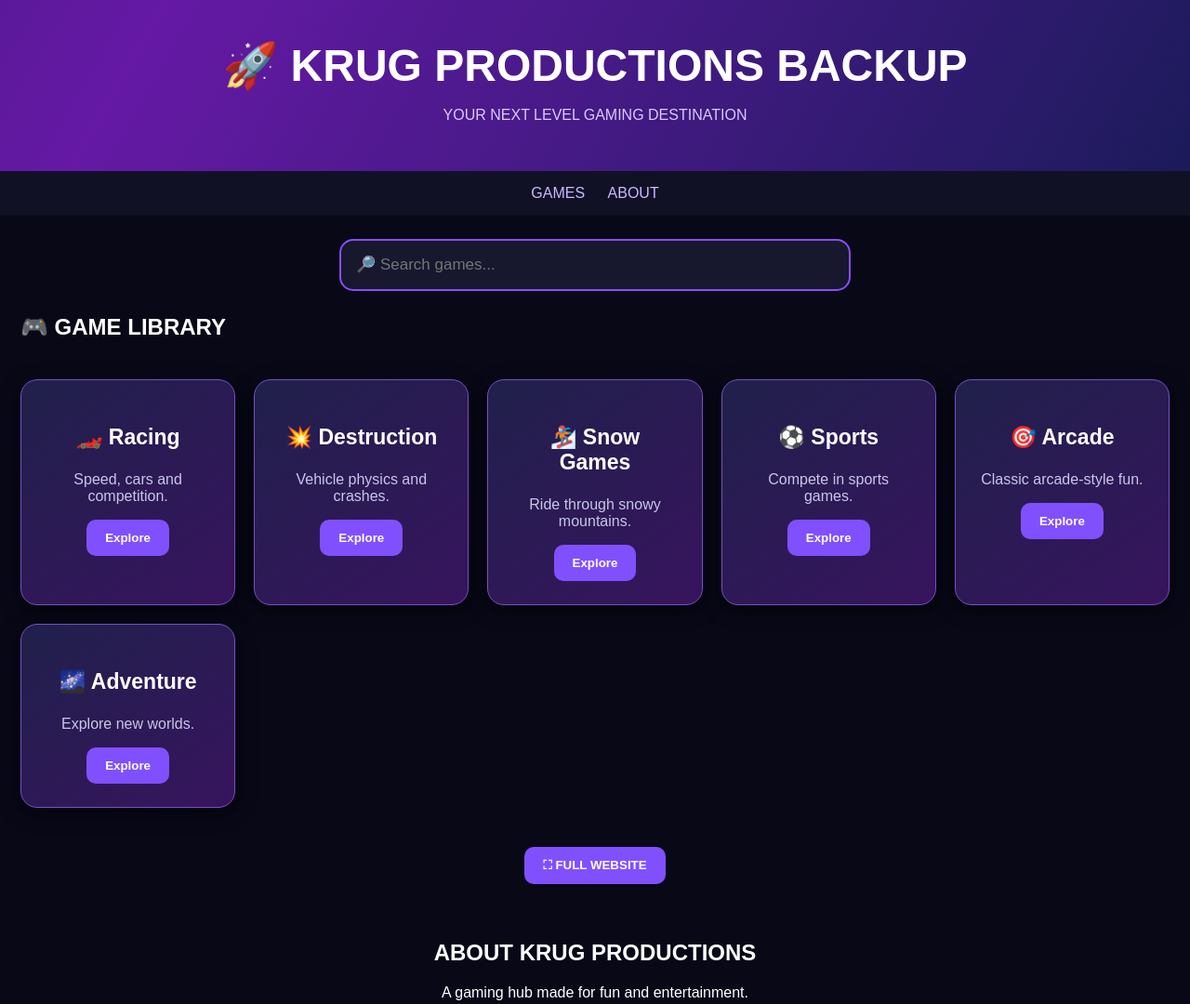
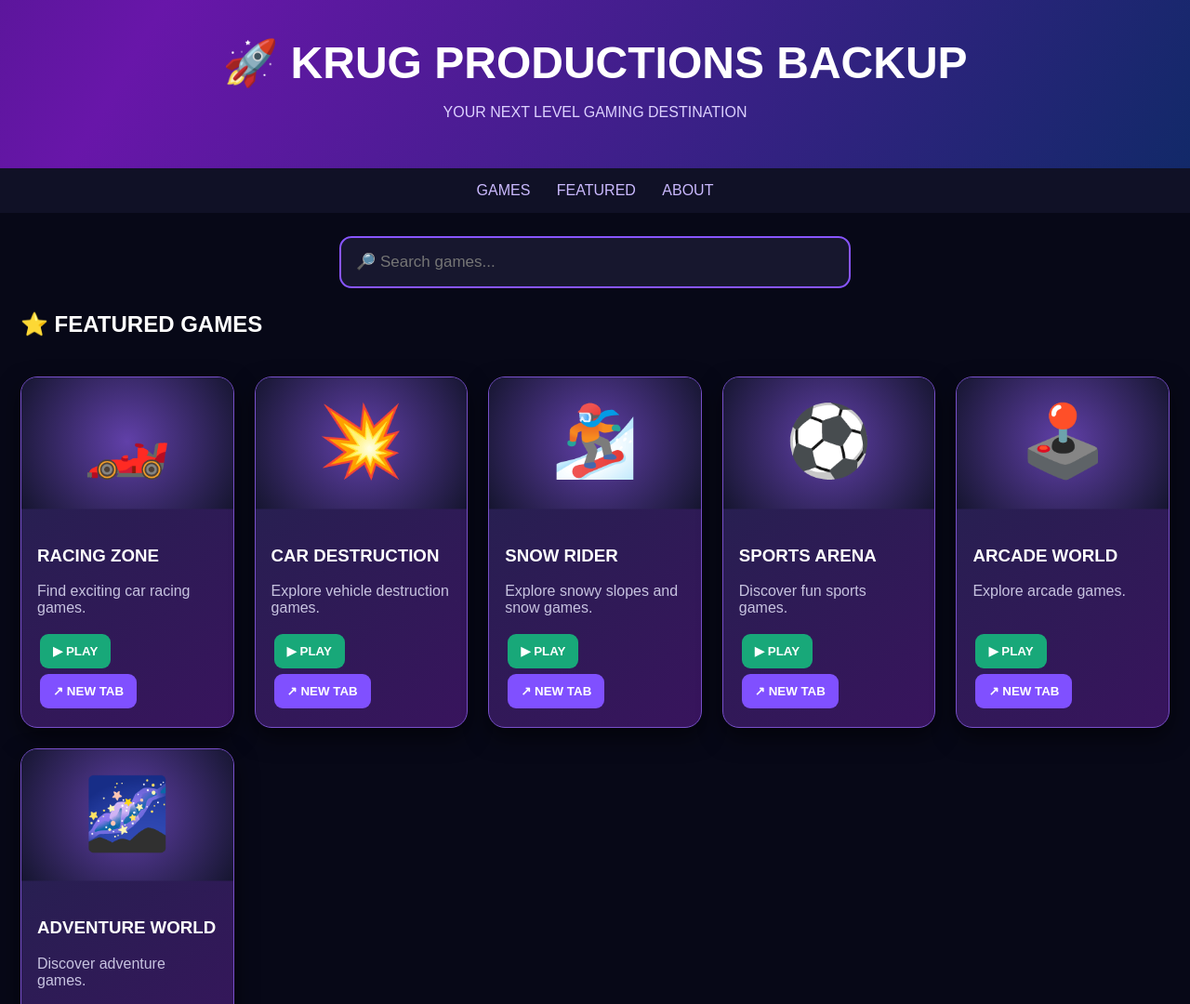
Before and after one commit to judgejackson-maker/KRUG-PRODUCTIONS-BACKUP, a plain HTML site: page index.html in a window 1280 px wide. Shown: the top 1080 px of the page at 93% size. Drawn offline with Linux system fonts and the light colour scheme.

Commit message:
Update index.html

```diff
--- a/index.html
+++ b/index.html
@@ -7,59 +7,28 @@
 <title>KRUG PRODUCTIONS BACKUP</title>
 <style>
 *{box-sizing:border-box}
-body{
- margin:0;background:#080817;color:white;
- font-family:Arial,sans-serif;
-}
-header{
- padding:35px 15px;text-align:center;
- background:linear-gradient(120deg,#15154b,#6519a5,#111b50);
- background-size:200% 200%;
- animation:glow 8s infinite alternate;
-}
-@keyframes glow{
- from{background-position:0%}
- to{background-position:100%}
-}
-h1{font-size:clamp(27px,5vw,48px);margin:8px}
-header p{color:#d9caff}
-nav{padding:15px;text-align:center;background:#111126}
-nav a{color:#cbbaff;margin:10px;text-decoration:none}
-.search{
- display:block;width:85%;max-width:550px;
- margin:25px auto;padding:16px;
- border-radius:15px;border:2px solid #874dff;
- background:#17172e;color:white;font-size:17px;
-}
-h2.section{padding:0 22px}
-.games{
- display:grid;grid-template-columns:repeat(auto-fit,minmax(190px,1fr));
- gap:20px;padding:22px;
-}
-.game{
- background:linear-gradient(145deg,#20204b,#37145e);
- border:1px solid #7650c9;border-radius:18px;
- padding:25px;text-align:center;
- transition:.25s;box-shadow:0 5px 20px #0008;
-}
-.game:hover{transform:translateY(-8px) scale(1.02)}
-.game h3{font-size:23px}
-.game p{color:#c9c6e8}
-button{
- background:#8050ff;color:white;border:0;
- padding:12px 20px;border-radius:10px;
- font-weight:bold;cursor:pointer;
-}
-button:hover{background:#a477ff}
-#viewer{
- display:none;margin:20px;padding:15px;
- background:#17172e;border-radius:15px;
-}
-iframe{
- width:100%;height:65vh;border:0;
- background:#080817;border-radius:10px;
-}
-footer{text-align:center;padding:30px;color:#999}
+body{margin:0;background:#070817;color:white;font-family:Arial,sans-serif}
+header{text-align:center;padding:35px 15px;background:linear-gradient(120deg,#11154b,#6816a9,#092b62);background-size:200%;animation:bg 8s infinite alternate}
+@keyframes bg{to{background-position:100%}}
+h1{font-size:clamp(28px,5vw,48px);margin:5px}
+header p{color:#ddd2ff}
+nav{text-align:center;padding:15px;background:#101126}
+nav a{color:#cbbaff;text-decoration:none;margin:12px}
+.search{display:block;width:85%;max-width:550px;margin:25px auto;padding:16px;border:2px solid #8855ff;border-radius:13px;background:#17172e;color:white;font-size:17px}
+h2{padding-left:22px}
+.games{display:grid;grid-template-columns:repeat(auto-fit,minmax(220px,1fr));gap:22px;padding:22px}
+.card{background:linear-gradient(145deg,#22234d,#38145d);border:1px solid #7850ca;border-radius:18px;overflow:hidden;transition:.3s;box-shadow:0 10px 25px #0008}
+.card:hover{transform:perspective(700px) rotateY(-4deg) translateY(-8px);box-shadow:0 15px 35px #6633ff66}
+.art{height:145px;display:grid;place-items:center;font-size:75px;background:radial-gradient(circle,#6140a9,#15152f);animation:float 4s infinite ease-in-out}
+@keyframes float{50%{transform:translateY(-7px)}}
+.info{padding:17px}
+.info p{color:#c7c3e0;min-height:36px}
+button{border:0;border-radius:9px;padding:11px 14px;background:#8050ff;color:white;font-weight:bold;cursor:pointer;margin:3px}
+button:hover{background:#a47cff}
+.play{background:#18a879}
+#player{display:none;margin:20px;padding:15px;background:#17172e;border-radius:16px}
+#frame{width:100%;height:65vh;background:#080817;border:0;border-radius:12px}
+footer{text-align:center;padding:30px;color:#aaa}
 </style>
 </head>
 <body>
@@ -67,97 +36,108 @@ footer{text-align:center;padding:30px;color:#999}
 <h1>🚀 KRUG PRODUCTIONS BACKUP</h1>
 <p>YOUR NEXT LEVEL GAMING DESTINATION</p>
 </header>
-
 <nav>
 <a href="#games">GAMES</a>
+<a href="#featured">FEATURED</a>
 <a href="#about">ABOUT</a>
 </nav>
 
-<input class="search" id="search"
-placeholder="🔎 Search games..."
-oninput="filterGames()">
+<input class="search" id="search" placeholder="🔎 Search games..." oninput="filterGames()">
 
-<h2 class="section" id="games">🎮 GAME LIBRARY</h2>
-
+<h2 id="featured">⭐ FEATURED GAMES</h2>
 <div class="games" id="library">
 
-<div class="game">
-<h3>🏎️ Racing</h3>
-<p>Speed, cars and competition.</p>
-<button onclick="searchGame('Racing games')">Explore</button>
-</div>
+<div class="card" data-name="racing car driving">
+<div class="art">🏎️</div>
+<div class="info">
+<h3>RACING ZONE</h3>
+<p>Find exciting car racing games.</p>
+<button class="play" onclick="openGame('https://www.crazygames.com/t/racing')">▶ PLAY</button>
+<button onclick="newTab('https://www.crazygames.com/t/racing')">↗ NEW TAB</button>
+</div></div>
 
-<div class="game">
-<h3>💥 Destruction</h3>
-<p>Vehicle physics and crashes.</p>
-<button onclick="searchGame('Car destruction games')">Explore</button>
-</div>
+<div class="card" data-name="car destruction crash">
+<div class="art">💥</div>
+<div class="info">
+<h3>CAR DESTRUCTION</h3>
+<p>Explore vehicle destruction games.</p>
+<button class="play" onclick="openGame('https://www.crazygames.com/t/car')">▶ PLAY</button>
+<button onclick="newTab('https://www.crazygames.com/t/car')">↗ NEW TAB</button>
+</div></div>
 
-<div class="game">
-<h3>🏂 Snow Games</h3>
-<p>Ride through snowy mountains.</p>
-<button onclick="searchGame('Snow Rider')">Explore</button>
-</div>
+<div class="card" data-name="snow rider snowboarding">
+<div class="art">🏂</div>
+<div class="info">
+<h3>SNOW RIDER</h3>
+<p>Explore snowy slopes and snow games.</p>
+<button class="play" onclick="openGame('https://www.crazygames.com/t/snow')">▶ PLAY</button>
+<button onclick="newTab('https://www.crazygames.com/t/snow')">↗ NEW TAB</button>
+</div></div>
 
-<div class="game">
-<h3>⚽ Sports</h3>
-<p>Compete in sports games.</p>
-<button onclick="searchGame('Sports games')">Explore</button>
-</div>
+<div class="card" data-name="sports soccer football">
+<div class="art">⚽</div>
+<div class="info">
+<h3>SPORTS ARENA</h3>
+<p>Discover fun sports games.</p>
+<button class="play" onclick="openGame('https://www.crazygames.com/t/sports')">▶ PLAY</button>
+<button onclick="newTab('https://www.crazygames.com/t/sports')">↗ NEW TAB</button>
+</div></div>
 
-<div class="game">
-<h3>🎯 Arcade</h3>
-<p>Classic arcade-style fun.</p>
-<button onclick="searchGame('Arcade games')">Explore</button>
-</div>
+<div class="card" data-name="arcade games">
+<div class="art">🕹️</div>
+<div class="info">
+<h3>ARCADE WORLD</h3>
+<p>Explore arcade games.</p>
+<button class="play" onclick="openGame('https://www.crazygames.com/t/arcade')">▶ PLAY</button>
+<button onclick="newTab('https://www.crazygames.com/t/arcade')">↗ NEW TAB</button>
+</div></div>
 
-<div class="game">
-<h3>🌌 Adventure</h3>
-<p>Explore new worlds.</p>
-<button onclick="searchGame('Adventure games')">Explore</button>
-</div>
+<div class="card" data-name="adventure exploration">
+<div class="art">🌌</div>
+<div class="info">
+<h3>ADVENTURE WORLD</h3>
+<p>Discover adventure games.</p>
+<button class="play" onclick="openGame('https://www.crazygames.com/t/adventure')">▶ PLAY</button>
+<button onclick="newTab('https://www.crazygames.com/t/adventure')">↗ NEW TAB</button>
+</div></div>
 
 </div>
 
-<div id="viewer">
-<h2 id="gameTitle">Game</h2>
-<p>Game website:</p>
-<iframe id="gameFrame" allowfullscreen></iframe>
-<button onclick="fullGame()">⛶ Fullscreen</button>
-<button onclick="closeGame()">Close Game</button>
+<div id="player">
+<h2 id="gameTitle">GAME PLAYER</h2>
+<iframe id="frame" allowfullscreen></iframe>
+<br>
+<button onclick="fullScreen()">⛶ FULLSCREEN</button>
+<button onclick="closeGame()">⬅ BACK</button>
 </div>
 
 <center style="padding:20px">
-<button onclick="document.documentElement.requestFullscreen()">
-⛶ FULL WEBSITE
-</button>
+<button onclick="document.documentElement.requestFullscreen()">⛶ FULL WEBSITE</button>
 </center>
 
 <div id="about" style="text-align:center;padding:20px">
 <h2>ABOUT KRUG PRODUCTIONS</h2>
 <p>A gaming hub made for fun and entertainment.</p>
 </div>
-
 <footer>© 2026 KRUG PRODUCTIONS BACKUP</footer>
 
 <script>
 function filterGames(){
- let q=document.getElementById('search').value.toLowerCase();
- document.querySelectorAll('.game').forEach(g=>{
-  g.style.display=g.innerText.toLowerCase().includes(q)?'':'none';
- });
+let q=document.getElementById('search').value.toLowerCase();
+document.querySelectorAll('.card').forEach(c=>{
+c.style.display=c.innerText.toLowerCase().includes(q)?'':'none';
+});
 }
-function searchGame(q){
- document.getElementById('search').value=q;
- filterGames();
- document.getElementById('games').scrollIntoView();
+function openGame(url){
+document.getElementById('frame').src=url;
+document.getElementById('player').style.display='block';
+document.getElementById('player').scrollIntoView({behavior:'smooth'});
 }
+function newTab(url){window.open(url,'_blank','noopener');}
+function fullScreen(){document.getElementById('frame').requestFullscreen();}
 function closeGame(){
- document.getElementById('viewer').style.display='none';
- document.getElementById('gameFrame').src='';
-}
-function fullGame(){
- document.getElementById('gameFrame').requestFullscreen();
+document.getElementById('frame').src='';
+document.getElementById('player').style.display='none';
 }
 </script>
 </body>
```
